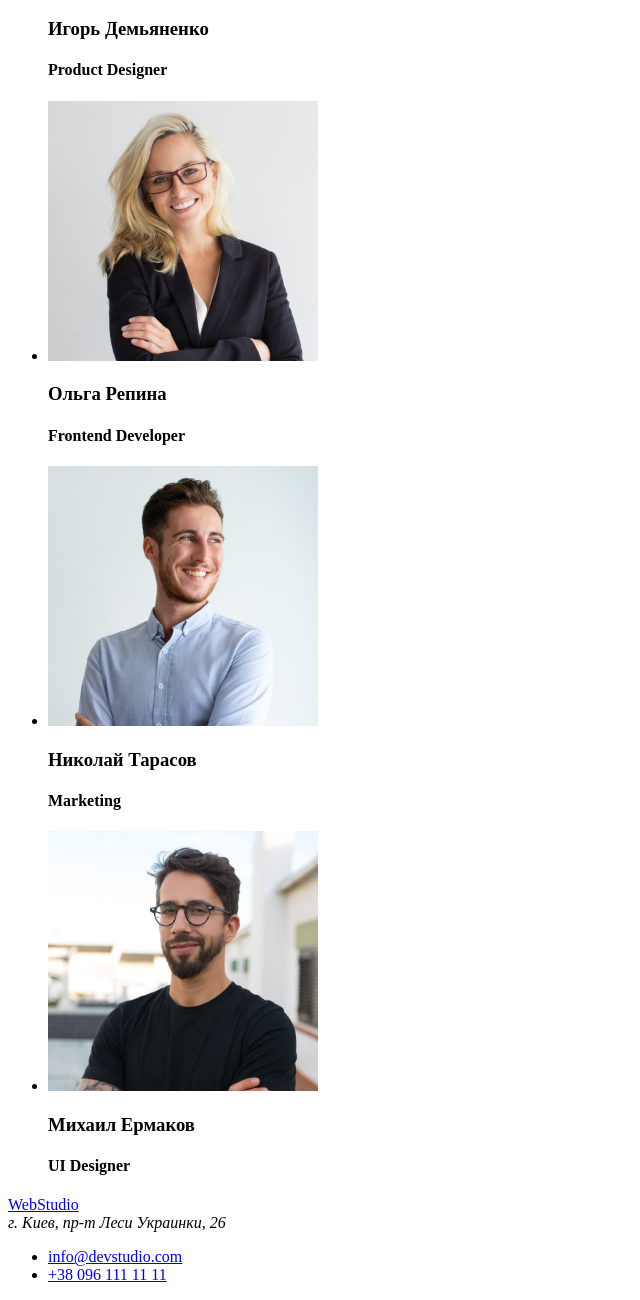
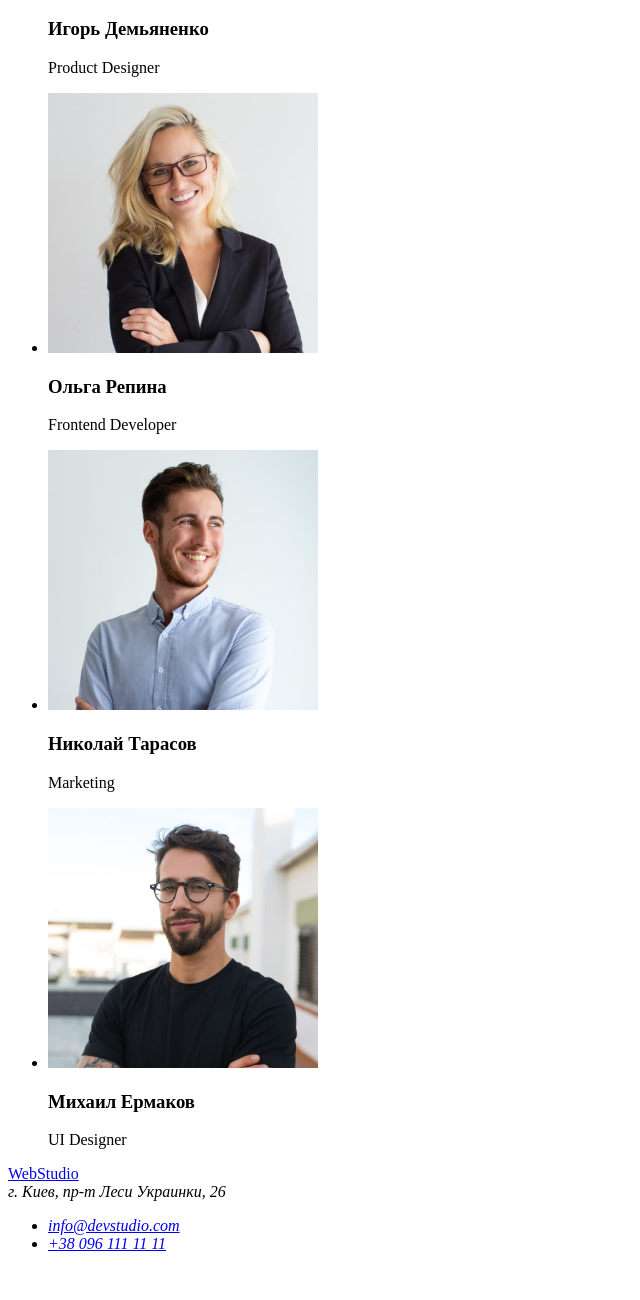
Before and after one commit to K-Yaroslav/goit-markup-hw-01, a plain HTML site: page index.html in a window 1280 px wide. Shown: the part 1835-3135 px from the top of the page, without its empty margins (0-640 px from the left). After the commit the page ends 3104 px from the top, so only its background shows below. Drawn offline with Linux system fonts and the light colour scheme.

Commit message:
Змінює тег h4 на p, корект address

```diff
--- a/index.html
+++ b/index.html
@@ -95,7 +95,7 @@
               width="270"
             />
             <h3>Игорь Демьяненко</h3>
-            <h4 lang="en">Product Designer</h4>
+            <p lang="en">Product Designer</p>
           </li>
           <li>
             <img
@@ -104,7 +104,7 @@
               width="270"
             />
             <h3>Ольга Репина</h3>
-            <h4 lang="en">Frontend Developer</h4>
+            <p lang="en">Frontend Developer</p>
           </li>
           <li>
             <img
@@ -113,7 +113,7 @@
               width="270"
             />
             <h3>Николай Тарасов</h3>
-            <h4 lang="en">Marketing</h4>
+            <p lang="en">Marketing</p>
           </li>
           <li>
             <img
@@ -122,7 +122,7 @@
               width="270"
             />
             <h3>Михаил Ермаков</h3>
-            <h4 lang="en">UI Designer</h4>
+            <p lang="en">UI Designer</p>
           </li>
         </ul>
       </section>
@@ -130,11 +130,13 @@
 
     <footer>
       <a href="/">WebStudio</a>
-      <address>г. Киев, пр-т Леси Украинки, 26</address>
-      <ul>
-        <li><a href="mailto:info@devstudio.com">info@devstudio.com</a></li>
-        <li><a href="tel:+380961111111">+38 096 111 11 11</a></li>
-      </ul>
+      <address>
+        г. Киев, пр-т Леси Украинки, 26
+        <ul>
+          <li><a href="mailto:info@devstudio.com">info@devstudio.com</a></li>
+          <li><a href="tel:+380961111111">+38 096 111 11 11</a></li>
+        </ul>
+      </address>
     </footer>
   </body>
 </html>
```
